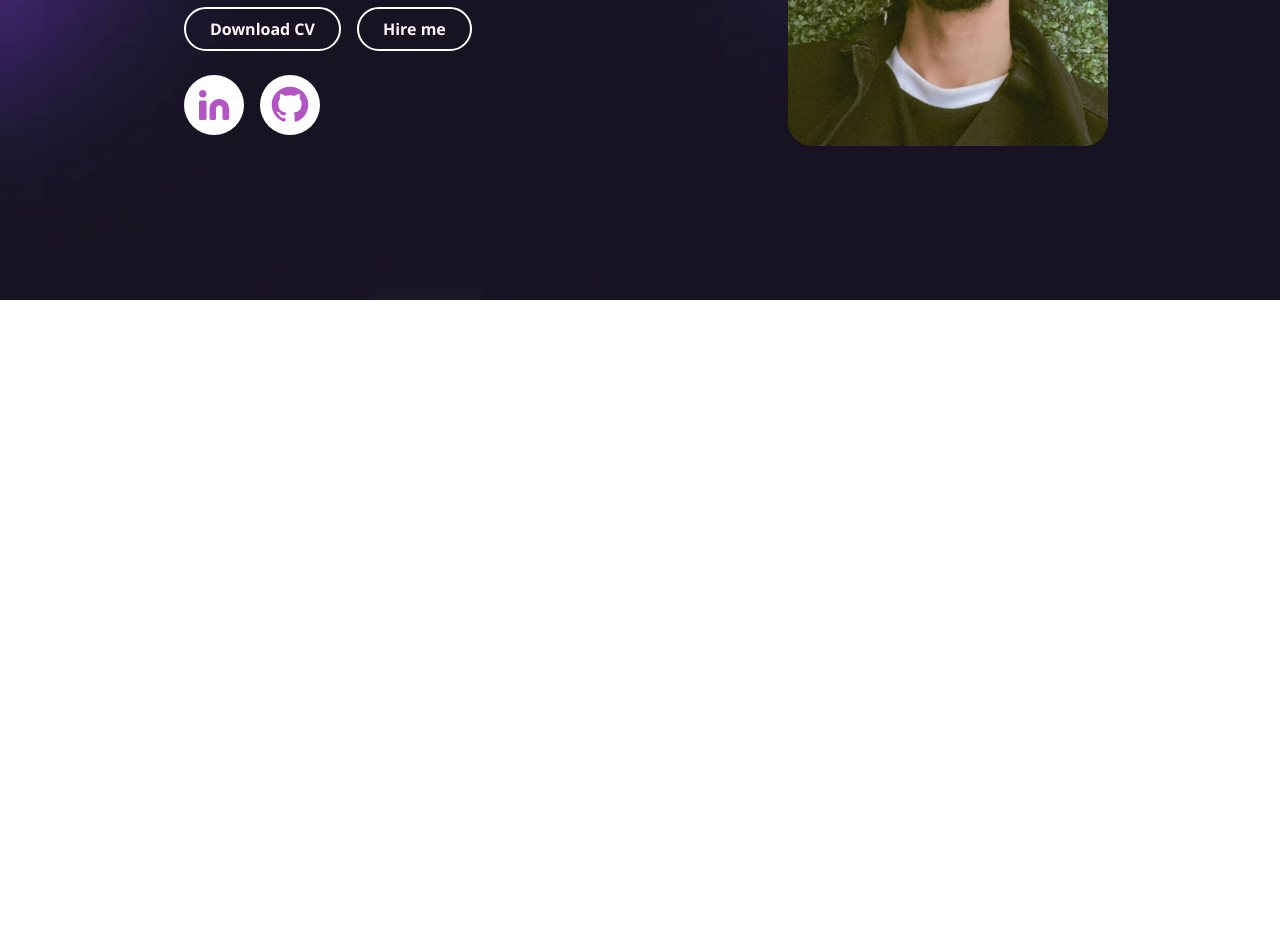
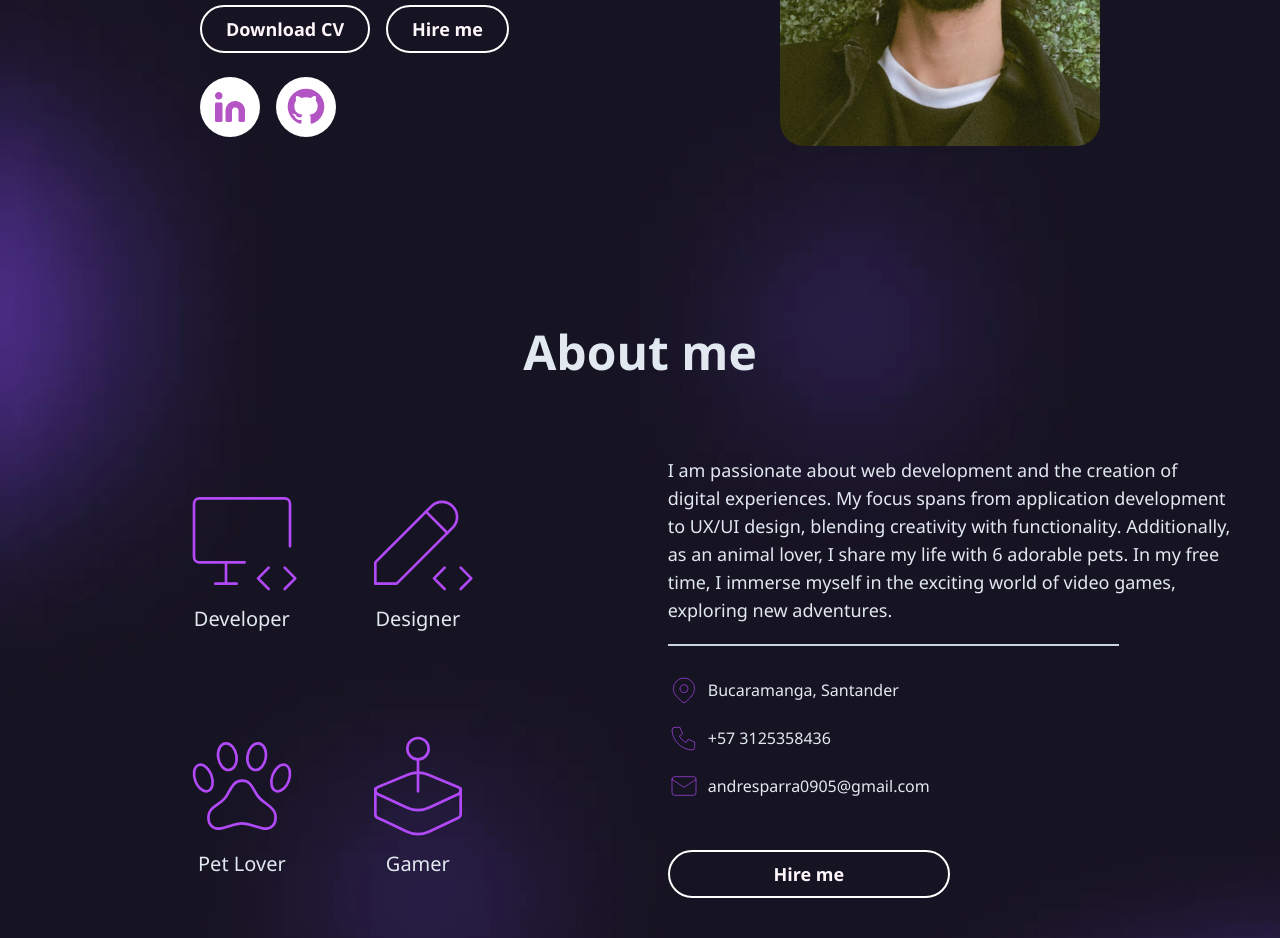
Before and after one commit to HeartKush/Portfolio-v2, an Astro site: page / in a window 1280 px wide. Shown: the part 500-1438 px from the top of the page. Before the commit the page ends 800 px from the top, so only its background shows below. Built offline with nearby package versions, Linux system fonts and the light colour scheme; Astro itself is replaced by a stand-in of ours.

Commit message:
add about section fully responsive

```diff
--- /dev/null
+++ b/src/components/About.astro
@@ -0,0 +1,184 @@
+---
+import { Image } from "astro:assets";
+import Arcade from "../../public/icon/arcade.svg";
+import Paw from "../../public/icon/paw.svg";
+import Pencil from "../../public/icon/pencil.svg";
+import Desktop from "../../public/icon/desktop.svg";
+import Mail from "../../public/icon/mail.svg";
+import Phone from "../../public/icon/phone.svg";
+import Location from "../../public/icon/location.svg";
+---
+
+<section class="flex gap-20 flex-col my-10">
+  <h2 class="text-slate-200 text-4xl lg:text-5xl text-center font-semibold">About me</h2>
+  <div class="flex flex-col md:flex-row md:justify-center gap-10">
+    <!-- left section -->
+    <div class="md:w-1/2 flex justify-center">
+      <div class="grid grid-rows-2 grid-cols-2 gap-12">
+        <picture class="flex flex-col justify-center items-center">
+          <Image src={Desktop} alt="Developer Icon" class="w-32 flex" />
+          <p class="text-slate-200 text-center text-xl">Developer</p>
+        </picture>
+        <picture class="flex flex-col justify-center items-center">
+          <Image src={Pencil} alt="Designer Icon" class="w-32 flex" />
+          <p class="text-slate-200 text-center text-xl">Designer</p>
+        </picture>
+
+        <picture class="flex flex-col justify-center items-center">
+          <Image src={Paw} alt="Pet Lover Icon" class="w-32 flex" />
+          <p class="text-slate-200 text-center text-xl">Pet Lover</p>
+        </picture>
+        <picture class="flex flex-col justify-center items-center">
+          <Image src={Arcade} alt="Arcade Icon" class="w-32 flex" />
+          <p class="text-slate-200 text-center text-xl">Gamer</p>
+        </picture>
+      </div>
+    </div>
+
+    <!-- right section -->
+    <div class="md:w-1/2 md:px-2 flex flex-col">
+      <p class="text-slate-200 text-lg">
+        I am passionate about web development and the creation of digital
+        experiences. My focus spans from application development to UX/UI
+        design, blending creativity with functionality. Additionally, as an
+        animal lover, I share my life with 6 adorable pets. In my free time, I
+        immerse myself in the exciting world of video games, exploring new
+        adventures.
+      </p>
+      <div class="border-b-2 border-slate-300 w-4/5 mt-5 mb-5"></div>
+      <div class="flex flex-wrap gap-x-10 lg:flex-col">
+        <picture class="flex flex-grow items-center text-slate-200 py-2">
+          <Image src={Location} alt="Developer Icon" class="flex w-8" />
+          <p class="ps-2">Bucaramanga, Santander</p>
+        </picture>
+        <picture class="flex items-center sm:flex-grow text-slate-200 py-2">
+          <Image src={Phone} alt="Developer Icon" class="flex w-8" />
+          <p class="ps-2">+57 3125358436</p>
+        </picture>
+        <picture class="flex items-center text-slate-200 py-2">
+          <Image src={Mail} alt="Developer Icon" class="flex w-8" />
+          <p class="ps-2">andresparra0905@gmail.com</p>
+        </picture>
+      </div>
+      <button
+        class="font-semibold py-2 w-full sm:w-1/2 mt-10 mx-auto md:mx-0 text-lg rounded-full"
+        >Hire me</button
+      >
+    </div>
+  </div>
+</section>
+
+<style>
+  button {
+    color: #fff6fb;
+    background-color: transparent;
+    border: 2px solid #ffffff;
+    transition: 100ms;
+  }
+
+  button:hover {
+    box-shadow:
+      0 0 0px 1px #f11271,
+      0 0 10px 2px #7743db,
+      inset 0 0 0px 1px #f11271,
+      inset 0 0 30px 2px #7743db;
+    transform: translateY(0px);
+    text-shadow:
+      -1px -1px 0px #7743db,
+      1px 1px 0px #e94be8;
+  }
+
+  button:active {
+    box-shadow:
+      0 0 0px 1px #f11271,
+      0 0 25px 2px #7743db,
+      inset 0 0 0px 1px #f11271,
+      inset 0 0 30px 2px #7743db;
+    transform: translateY(1px);
+  }
+  button::after {
+    --move1: inset(50% 50% 50% 50%);
+    --move2: inset(31% 0 40% 0);
+    --move3: inset(39% 0 15% 0);
+    --move4: inset(45% 0 40% 0);
+    --move5: inset(45% 0 6% 0);
+    --move6: inset(14% 0 61% 0);
+    clip-path: var(--move1);
+    content: "Hire me";
+    position: absolute;
+    top: 0;
+    left: 0;
+    right: 0;
+    bottom: 0;
+    display: block;
+  }
+  button:nth-child(2)::after {
+    content: "Hire me";
+  }
+  button:hover::after {
+    animation: glitch_4011 1s;
+    text-shadow: 10 10px 10px black;
+    animation-timing-function: steps(2, end);
+    text-shadow:
+      -3px -3px 0px #7743db,
+      3px 3px 0px #e94be8;
+    background-color: transparent;
+  }
+
+  @keyframes glitch_4011 {
+    0% {
+      clip-path: var(--move1);
+      transform: translate(0px, -10px);
+    }
+
+    10% {
+      clip-path: var(--move2);
+      transform: translate(-10px, 10px);
+    }
+
+    20% {
+      clip-path: var(--move3);
+      transform: translate(10px, 0px);
+    }
+
+    30% {
+      clip-path: var(--move4);
+      transform: translate(-10px, 10px);
+    }
+
+    40% {
+      clip-path: var(--move5);
+      transform: translate(10px, -10px);
+    }
+
+    50% {
+      clip-path: var(--move6);
+      transform: translate(-10px, 10px);
+    }
+
+    60% {
+      clip-path: var(--move1);
+      transform: translate(10px, -10px);
+    }
+
+    70% {
+      clip-path: var(--move3);
+      transform: translate(-10px, 10px);
+    }
+
+    80% {
+      clip-path: var(--move2);
+      transform: translate(10px, -10px);
+    }
+
+    90% {
+      clip-path: var(--move4);
+      transform: translate(-10px, 10px);
+    }
+
+    100% {
+      clip-path: var(--move1);
+      transform: translate(0);
+    }
+  }
+</style>
--- a/src/components/Hero.astro
+++ b/src/components/Hero.astro
@@ -6,7 +6,7 @@ import Iapp from "../../public/image/app.jpg";
 ---
 
 <section
-  class="flex relative justify-center lg:overflow-visible w-full flex-wrap md:justify-evenly items-center h-[calc(100vh_-_64px)] 2xl:h-[calc(84vh_-_64px)]"
+  class="flex relative justify-center lg:overflow-visible w-full flex-wrap md:justify-evenly items-center h-[calc(100vh_-_64px)]"
 >
   <!-- left section -->
   <div
@@ -25,9 +25,9 @@ import Iapp from "../../public/image/app.jpg";
     </p>
     <!-- introduce me -->
     <div
-      class="text-center md:text-left text-white leading-8 md:leading-10 shadow-white"
+      class="text-center md:text-left text-slate-200 leading-8 md:leading-10 shadow-white"
     >
-      <div class="">
+      <div>
         <h1
           class="tracking-tight inline font-semibold text-[2.1rem] lg:text-5xl"
         >
@@ -43,12 +43,12 @@ import Iapp from "../../public/image/app.jpg";
     <!-- call to action -->
     <div class="flex flex-col md:flex-row items-center gap-4 md:mx-0">
       <button
-        class="font-semibold px-6 md:w-auto w-full py-2 text-medium rounded-full"
+        class="font-semibold px-6 md:w-auto w-full py-2 text-lg rounded-full"
         role="button"
         tabindex="0">Download CV</button
       >
       <button
-        class="font-semibold px-6 md:w-auto w-full py-2 text-medium rounded-full"
+        class="font-semibold px-6 md:w-auto w-full py-2 text-lg rounded-full"
         role="button"
         tabindex="0">Hire me</button
       >
--- a/src/pages/index.astro
+++ b/src/pages/index.astro
@@ -3,11 +3,13 @@ import Layout from '../layouts/Layout.astro';
 import Navbar from "../components/Navbar.astro";
 import HeroSection from "../components/Hero.astro";
 import Card from '../components/Card.astro';
+import About from '../components/About.astro';
 ---
 
 <Layout title="IAPP">
  <Navbar />
-  <main class="slide-in-top container mx-auto max-w-7xl md:px-6 flex-grow">
+  <main class="slide-in-top px-10  mx-auto 2xl:w-4/5">
     <HeroSection />
+    <About />
   </main>
 </Layout>
```
Also changed, not shown: public/icon/arcade.svg (added), public/icon/desktop.svg (added), public/icon/location.svg (added), public/icon/mail.svg (added), public/icon/paw.svg (added), public/icon/pencil.svg (added), public/icon/phone.svg (added).
